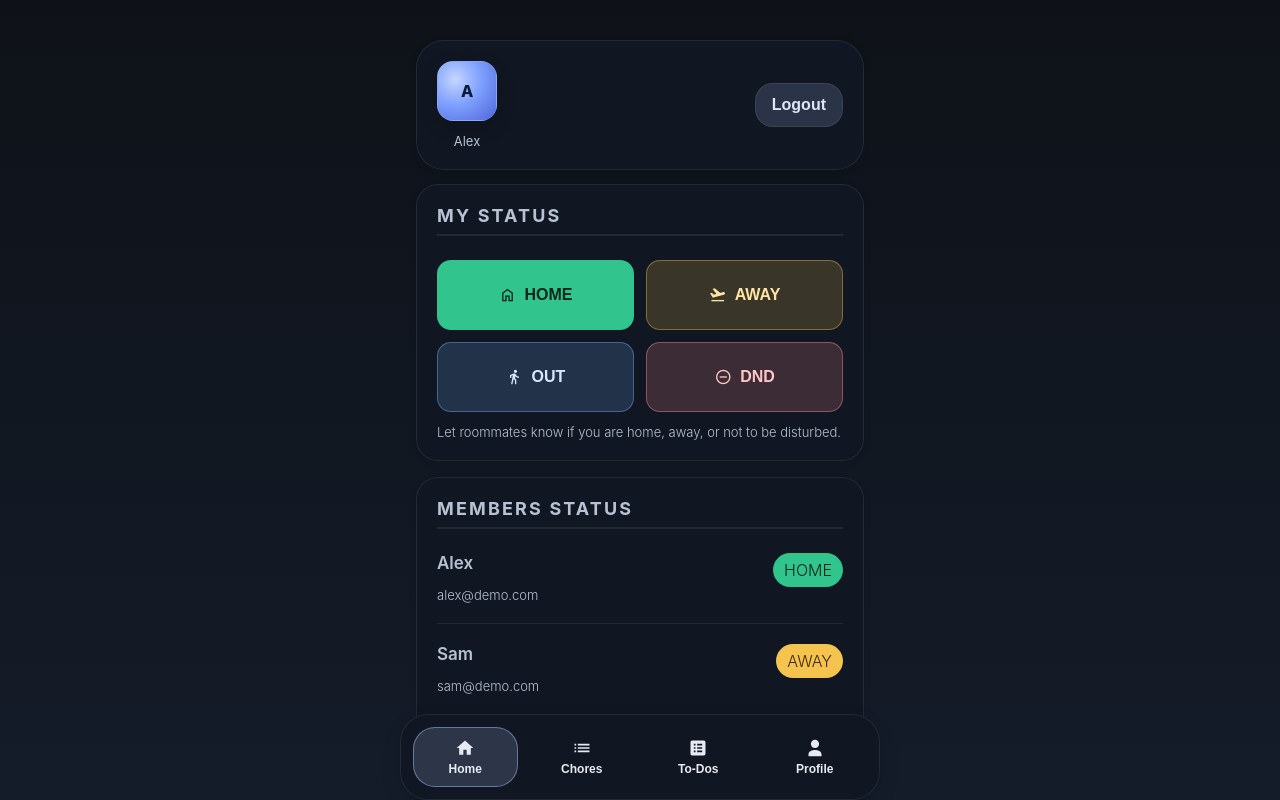
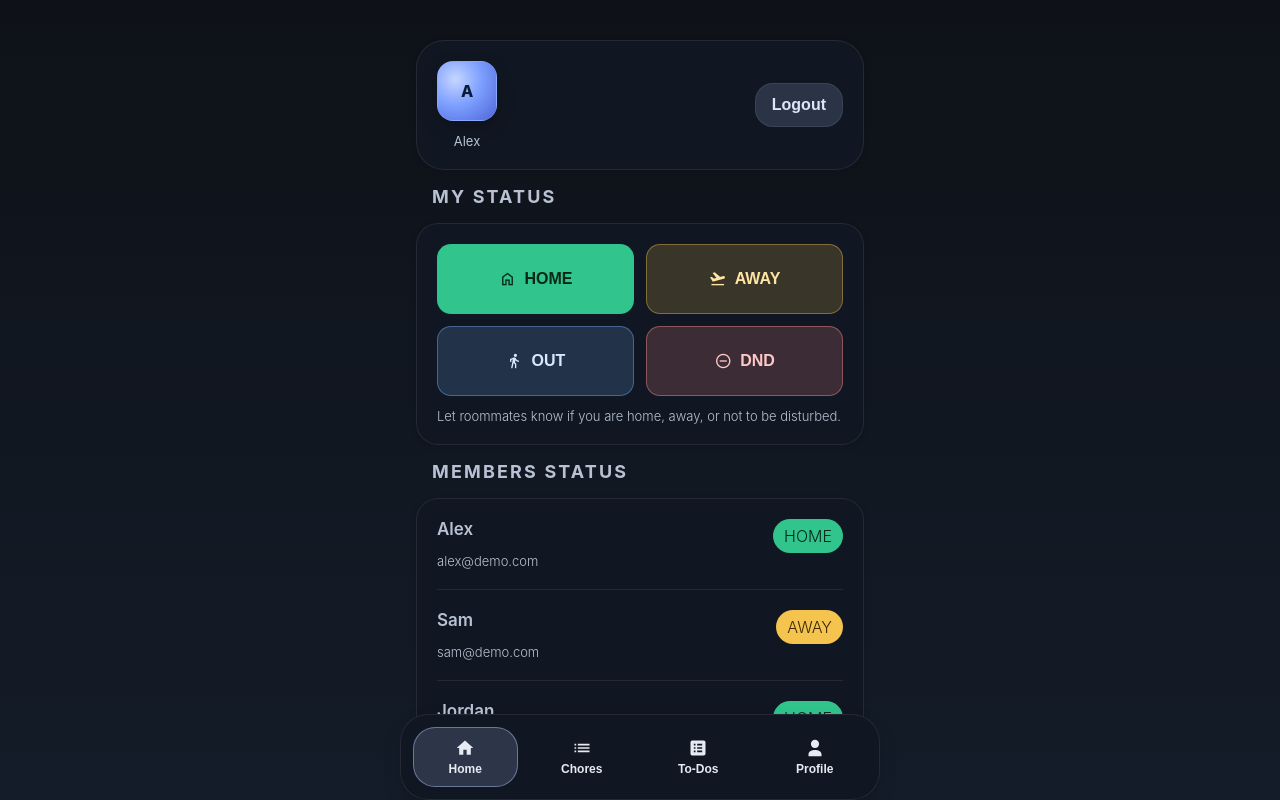
Before and after one commit to minthaik/Flat-Mate, a React (Vite) app: page / in a window 1280 px wide. Both pictures are taken after a click on the button "Login". Shown: the top 800 px of the page. Built offline with nearby package versions, Linux system fonts and the light colour scheme.

Commit message:
Adjust section title spacing and layout

```diff
--- a/src/screens/Dashboard.jsx
+++ b/src/screens/Dashboard.jsx
@@ -111,8 +111,8 @@ export default function Dashboard({ me, house, houseUsers, houseChores, houseGue
     <>
       {tab === "HOME" && (
         <>
+          <div className="section-title">My status</div>
           <div className="panel">
-            <div className="panel-title">My status</div>
             <div className="stack">
               <div className="card">
                 <div className="status-row">
@@ -159,8 +159,8 @@ export default function Dashboard({ me, house, houseUsers, houseChores, houseGue
             </div>
           </div>
 
+          <div className="section-title">Members Status</div>
           <div className="panel">
-            <div className="panel-title">Members Status</div>
             {house ? (
               <div className="stack">
                 {houseUsers.map((u, idx) => {
@@ -201,8 +201,8 @@ export default function Dashboard({ me, house, houseUsers, houseChores, houseGue
             )}
           </div>
 
+          <div className="section-title">Guest status</div>
           <div className="panel">
-            <div className="panel-title">Guest status</div>
             <div className="stack">
               <div className="card">
                 <button className="btn secondary" onClick={() => setGuestModalOpen(true)}>Schedule guest</button>
@@ -224,8 +224,8 @@ export default function Dashboard({ me, house, houseUsers, houseChores, houseGue
             </div>
           </div>
 
+          <div className="section-title">Chore overview</div>
           <div className="panel">
-            <div className="panel-title">Chore overview</div>
             <div className="stack">
               {choreOverview.length === 0 && <div className="small">No chores yet.</div>}
               {choreOverview.map(chore => {
--- a/src/styles.css
+++ b/src/styles.css
@@ -277,12 +277,23 @@ a { color: inherit; text-decoration: none; }
 .panel + .panel { margin-top: var(--space-4); }
 
 .panel-title {
-  font-size: 18px;
+  font-size: 15px;
   font-weight: 700;
   color: var(--md-text-secondary);
   margin-bottom: var(--space-6);
   padding-bottom: var(--space-2);
   border-bottom: 2px solid var(--md-sys-color-outline);
+  text-transform: uppercase;
+  letter-spacing: 0.12em;
+}
+
+.section-title {
+  font-size: 18px;
+  font-weight: 700;
+  color: var(--md-text-secondary);
+  margin: var(--space-4) 0 var(--space-4) var(--space-4);
+  padding-bottom: 0;
+  border-bottom: none;
   text-transform: uppercase;
   letter-spacing: 0.12em;
 }
```
